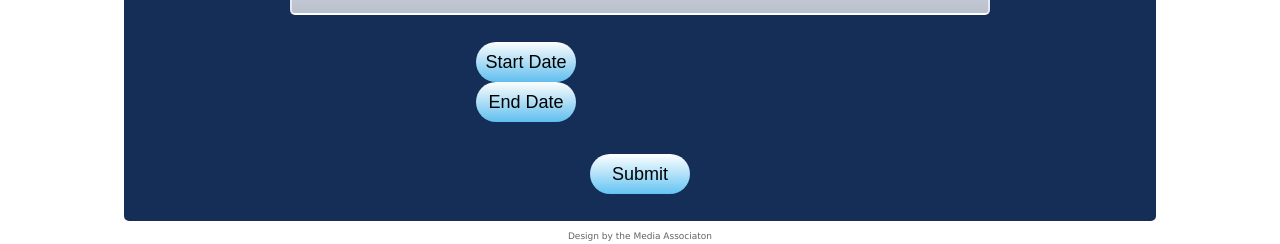
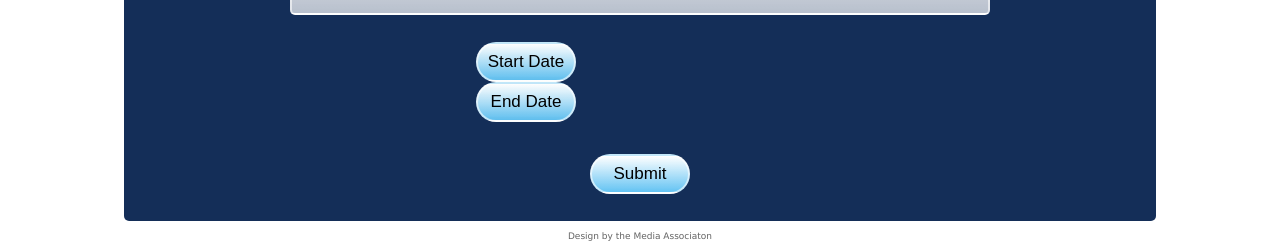
Before and after one commit to alykhank/ucc, a plain HTML site: page index.html in a window 1280 px wide. Shown: the part 280-524 px from the top of the page. Drawn offline with Linux system fonts and the light colour scheme.

Commit message:
Add borders to buttons.

```diff
--- a/main.css
+++ b/main.css
@@ -164,8 +164,10 @@ form#announcement textarea {
 }
 
 button {
-	font-size: 18px;
-	border: none;
+	font-size: 17px;
+	border-color: rgba(255,255,255,.6);
+	border-style: solid;
+	border-width: 2px;
 }
 
 button:hover {
```
